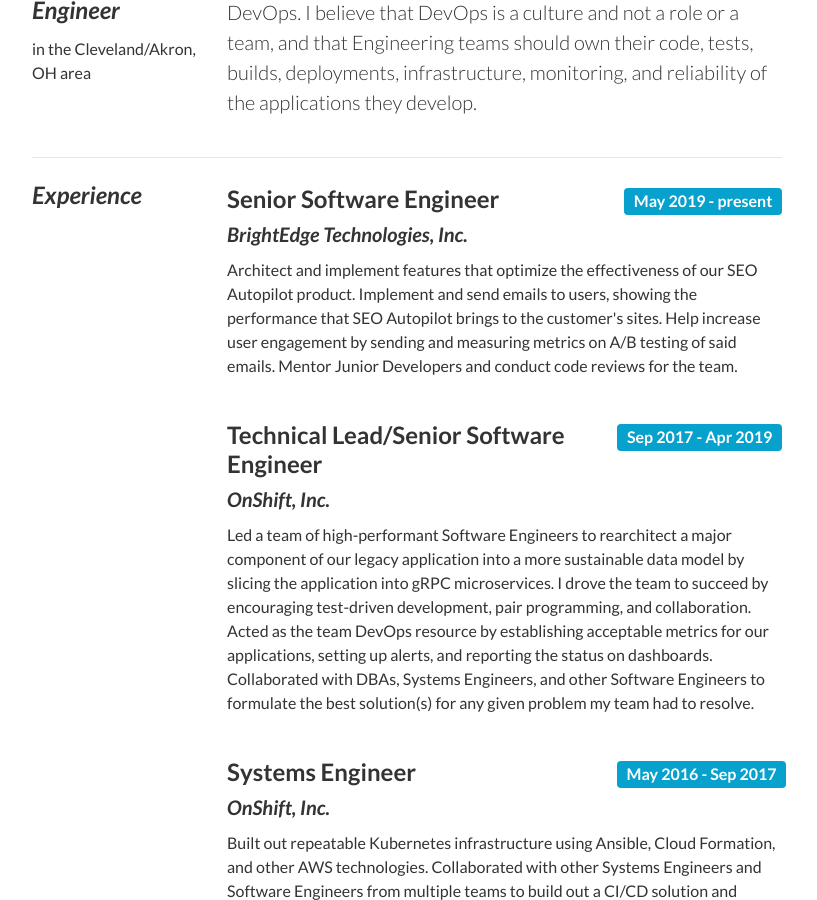
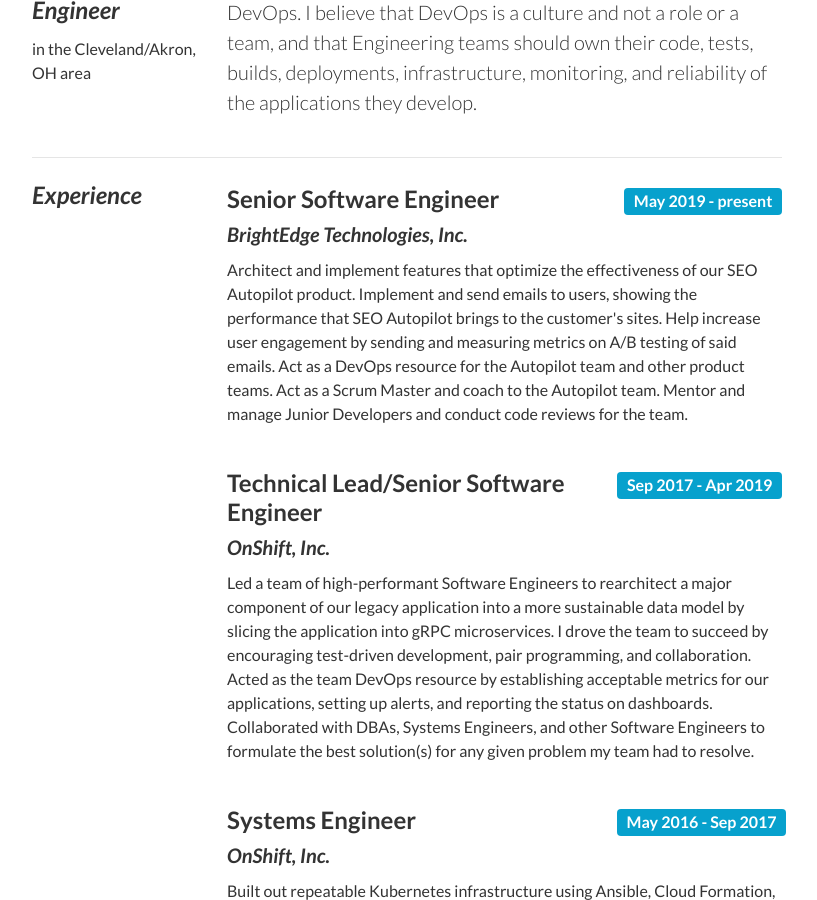
Before and after one commit to lieutdan13/lieutdan13, a Jekyll site: the page built from index.html, in a window 1280 px wide and 900 px high, scrolled down 365 px. Shown: the whole window, without its empty margins (233-1050 px from the left). Built offline with Jekyll 4.4.1, drawn with Linux system fonts in a browser that asks for light colours.

Commit message:
Add more items to my current role

```diff
--- a/index.html
+++ b/index.html
@@ -21,7 +21,9 @@
       - Architect and implement features that optimize the effectiveness of our SEO Autopilot product.
       - Implement and send emails to users, showing the performance that SEO Autopilot brings to the customer's sites.
       - Help increase user engagement by sending and measuring metrics on A/B testing of said emails.
-      - Mentor Junior Developers and conduct code reviews for the team.
+      - Act as a DevOps resource for the Autopilot team and other product teams.
+      - Act as a Scrum Master and coach to the Autopilot team.
+      - Mentor and manage Junior Developers and conduct code reviews for the team.
 
   - title: Technical Lead/Senior Software Engineer
     company: OnShift, Inc.
@@ -111,11 +113,11 @@
   - Amazon Web Services
   - GCP
   - Nagios
+  - Git
+  - Nginx
   #- RabbitMQ
-  #- Git
   #- Grafana
   #- Puppet
-  #- Nginx
   #- Apache
   #- Network Administration
   #- PHP
```
